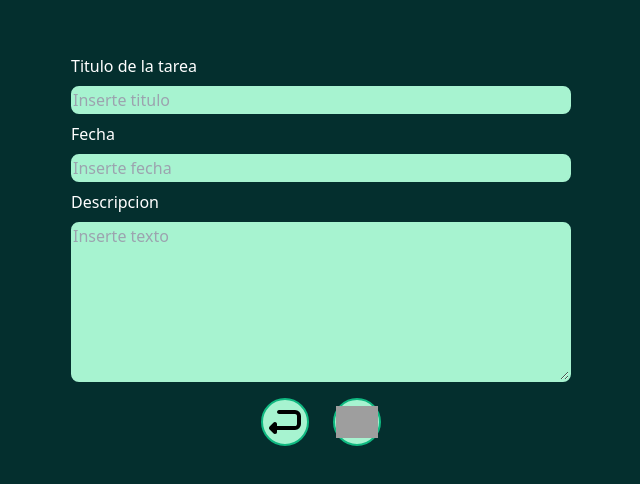
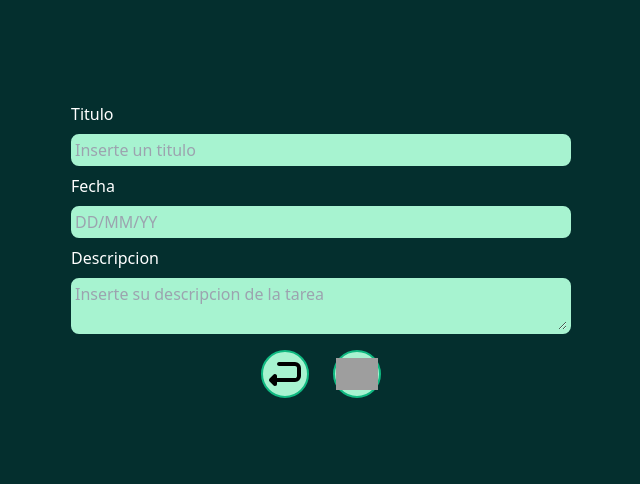
Before and after one commit to 2345david/taskList, a Nuxt app: page /addTask in a window 1280 px wide. Shown: the part 150-634 px from the top of the page, without its empty margins (319-959 px from the left). Built offline with nearby package versions, Linux system fonts and the light colour scheme; grey boxes are pictures that could not be loaded.

Commit message:
the array is working

```diff
--- a/components/inputs.vue
+++ b/components/inputs.vue
@@ -1,10 +1,11 @@
 <template>
   <label class="text-white w-full">{{ textList }}</label>
-  <input type="text" placeholder="Inserte titulo" class="border border-2 border-emerald-200 bg-emerald-200 outline-none focus-within:border-lime-600 rounded-lg">
-  <label class="text-white w-full">{{ textFecha }}</label>
-  <input type="text" placeholder="Inserte fecha" class="border border-2 border-emerald-200 bg-emerald-200 outline-none focus-within:border-lime-600 rounded-lg" />
-  <label class="text-white w-full">{{ textTarea }}</label>
-  <textarea placeholder="Inserte texto" class="border border-2 border-emerald-200 bg-emerald-200 outline-none focus-within:border-lime-600 rounded-lg h-40"/>
+  <input
+      :value="modelValue"
+      :placeholder="textPlaceholder"
+      :type="typeInput"
+      @input="$emit('update:modelValue', $event.target.value)"
+      class="border border-4 border-emerald-200 bg-emerald-200 outline-none focus-within:border-emerald-500 rounded-lg ">
 </template>
 
 <script>
@@ -14,14 +15,18 @@ export default {
     textList:{
       type: String,
       default: ""
-      },
-    textTarea:{
+    },
+    typeInput:{
+      type: String,
+      default: "text"
+    },
+    modelValue:{
       type: String,
       default: ""
     },
-    textFecha:{
+    textPlaceholder:{
       type: String,
-      default: "",
+      default: ""
     }
   },
 }
--- /dev/null
+++ b/components/textArea.vue
@@ -0,0 +1,21 @@
+<template>
+  <label class="text-white">Descripcion</label>
+  <textarea
+      :value="modelValue"
+      @input="$emit('update:modelValue', $event.target.value)"
+      placeholder="Inserte su descripcion de la tarea"
+      class="border border-4 border-emerald-200 bg-emerald-200 outline-none focus-within:border-emerald-500 rounded-lg "></textarea>
+
+
+</template>
+<script>
+export default {
+  name: 'inputs',
+  props: {
+    modelValue: {
+      type: String,
+      default: ""
+    }
+  }
+}
+</script>
--- a/pages/addTask.vue
+++ b/pages/addTask.vue
@@ -2,10 +2,22 @@
   <div class="bg-teal-950 h-screen flex flex-col gap-4 justify-center items-center">
     <div class="flex flex-col max-w-[500px] w-full gap-2 ">
       <inputs
-        text-list="Titulo de la tarea"
-        text-tarea="Descripcion"
-        text-fecha="Fecha"
+        text-list="Titulo"
+        type-input="text"
+        text-placeholder="Inserte un titulo"
+        v-model="title"
       />
+      <inputs
+          text-list="Fecha"
+          type-input="text"
+          text-placeholder="DD/MM/YY"
+          v-model="date"
+      />
+      <textArea
+        v-model="description"
+      />
+
+
     </div>
     <div class="flex flex-row justify-between gap-6">
       <NuxtLink to="/" class="w-fit h-fit">
@@ -14,8 +26,9 @@
         />
       </NuxtLink>
 
-      <NuxtLink to="/" class="w-fit h-fit">
+      <NuxtLink to="" class="w-fit h-fit">
         <buttons
+            @click="createTask(title, description, date)"
             button-img="save.svg"
         />
       </NuxtLink>
@@ -28,8 +41,27 @@
 </template>
 
 <script>
-export default{
+export default {
   name: 'addTask',
+  data:() => ({
+    tasks: [],
+    title:"",
+    description:"",
+    date:"",
+  }),
+  methods: {
+    createTask(title, description, date){
+      let id = Math.floor(Math.random() * 100000000);
+      let task = {
+        title: title,
+        date: date,
+        description: description,
+        id: id
+      }
+     this.tasks.push(task)
+      console.log(this.tasks)
+    }
+  }
 
 }
 </script>
```
Also changed, not shown: pages/index.vue (+6 -7 lines).
